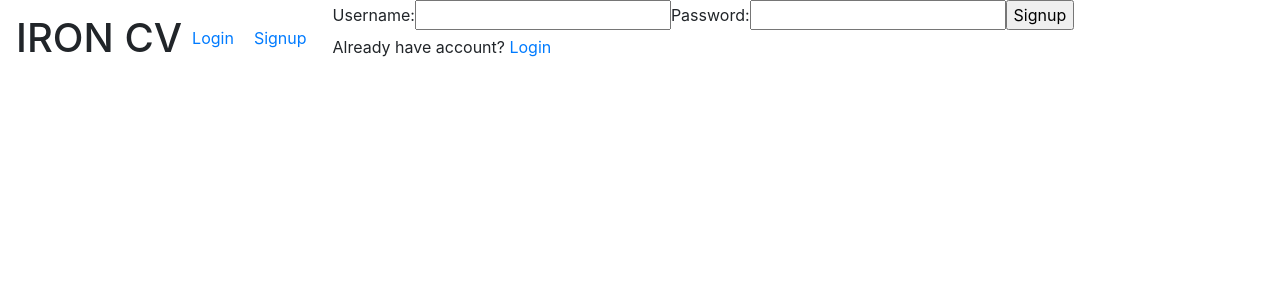
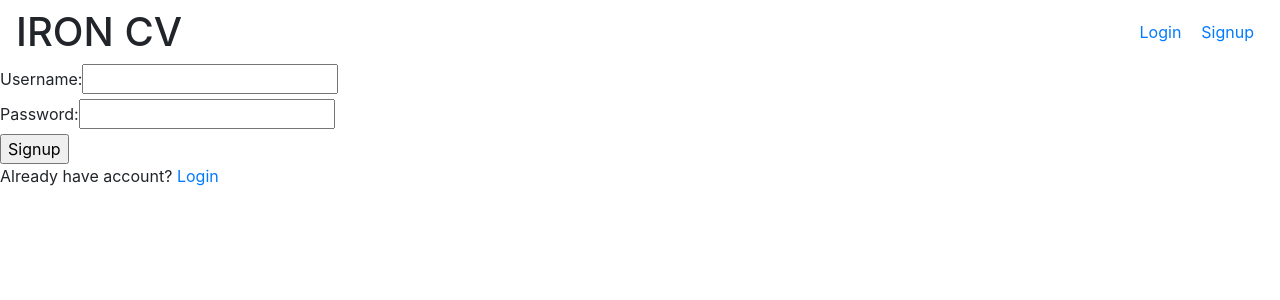
Before and after one commit to YoshitsuguNagao/Iron-cv-frontend, a React (Create React App) app: page /signup in a window 1280 px wide. Shown: the top 300 px of the page. Built offline with nearby package versions, Linux system fonts and the light colour scheme; no server answers.

Commit message:
css started

```diff
--- a/src/App.css
+++ b/src/App.css
@@ -6,5 +6,5 @@ body {
 
 .main-container {
   padding: 0px;
-  display: flex;
+  /* display: flex; */
 }
--- a/src/components/Navbar.css
+++ b/src/components/Navbar.css
@@ -8,6 +8,13 @@
   float: left;
   width: 100vw;
   position: fixed;
+}
+
+.navbar {
+  display: flex;
+  justify-content: space-between;
+  flex-direction: row;
+  width: 100%;
 }
 
 .title h1 {
--- /dev/null
+++ b/src/pages/Auth.css
@@ -0,0 +1,11 @@
+.auth-container {
+  width: 100%;
+  margin: 0 auto;
+  display: flex;
+  flex-direction: column;
+}
+
+.signup-form {
+  display: flex;
+  flex-direction: column;
+}
--- a/src/pages/Login.js
+++ b/src/pages/Login.js
@@ -1,5 +1,6 @@
 import React, { Component } from 'react';
 import auth from '../lib/auth-service';
+import './Auth.css';
 // import { AuthConsumer } from '../components/AuthProvider';
 
 
@@ -28,6 +29,7 @@ class Login extends Component {
   render() {
     const { username, password } = this.state;
     return (
+      <div className="auth-container">
         <form onSubmit={this.handleFormSubmit}>
           <label>Username:</label>
           <input type="text" name="username" value={username} onChange={this.handleChange}/>
@@ -35,6 +37,7 @@ class Login extends Component {
           <input type="password" name="password" value={password} onChange={this.handleChange} />
           <input type="submit" value="Login"/>
         </form>
+      </div>
     )
   }
 }
--- a/src/pages/Signup.js
+++ b/src/pages/Signup.js
@@ -1,6 +1,7 @@
 import React, { Component } from 'react';
 import { Link } from 'react-router-dom';
 import auth from '../lib/auth-service';
+import './Auth.css';
 
 class Signup extends Component {
 
@@ -33,18 +34,28 @@ class Signup extends Component {
   render() {
     const { username, password } = this.state;
     return (
+      <div >
+
+          <form className="auth-container" onSubmit={this.handleFormSubmit}>
+            <div className="signup-form">
               <div>
-        <form onSubmit={this.handleFormSubmit}>
                 <label>Username:</label>
                 <input type="text" name="username" value={username} onChange={this.handleChange}/>
+              </div>
+              <div>
                 <label>Password:</label>
                 <input type="password" name="password" value={password} onChange={this.handleChange} />
+              </div>
+              <div>
                 <input type="submit" value="Signup" />
-        </form>
-
+              </div>
+            </div>
+            <div>
               <p>Already have account?
                 <Link to={"/login"}> Login</Link>
               </p>
+            </div>
+          </form>
 
       </div>
     )
```
Lines whose indentation alone changed are shown as unchanged.
